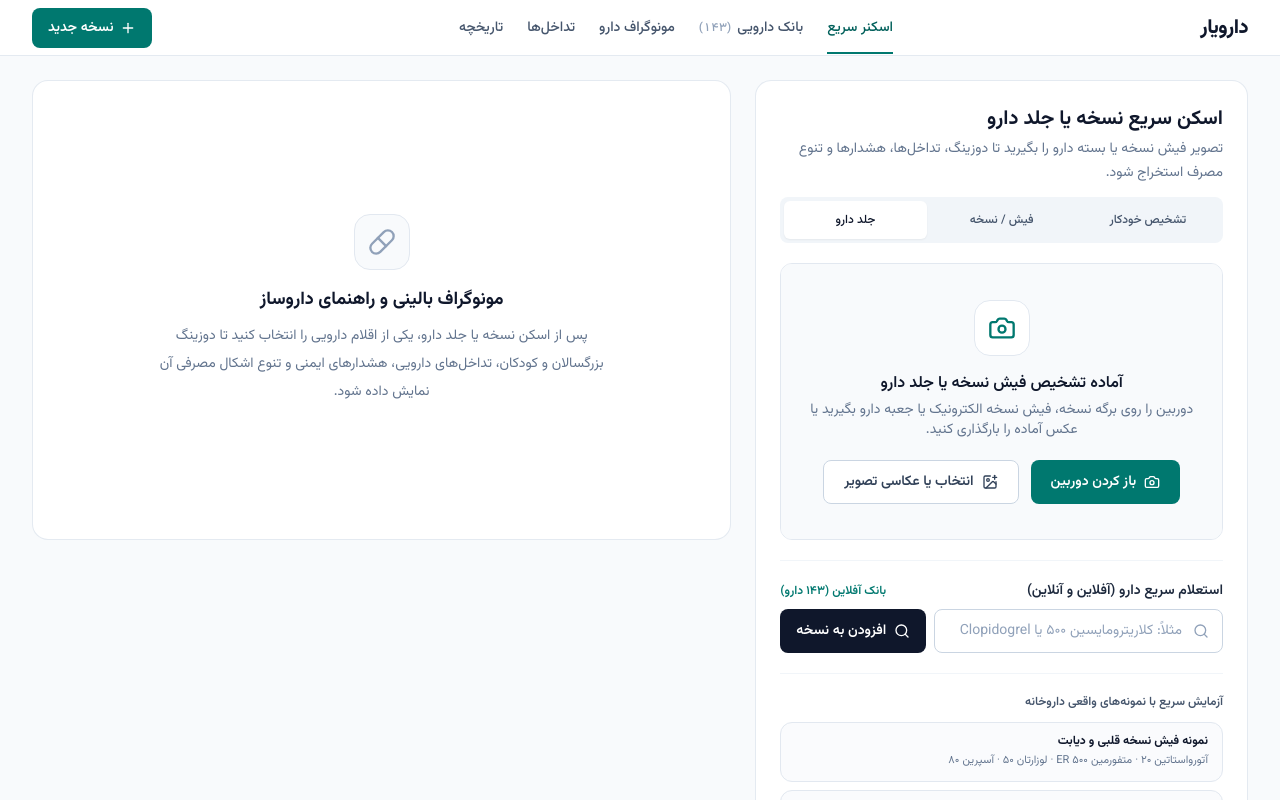
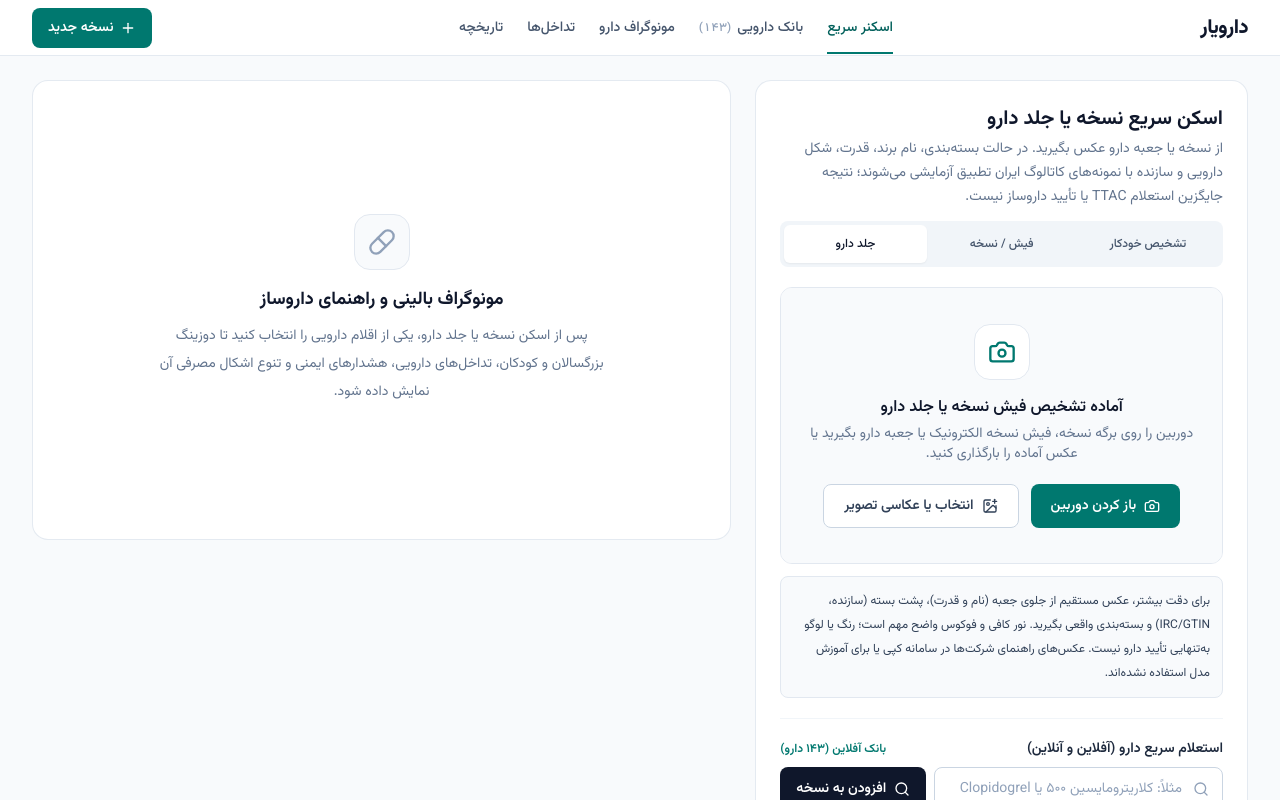
Before and after one commit to mhmpharmacy-tech/Pharmaai, a React (Vite) app: page / in a window 1280 px wide. Both pictures are taken after a click on the button "جلد دارو". Shown: the top 800 px of the page. Built offline with nearby package versions, Linux system fonts and the light colour scheme.

Commit message:
feat(scanner): improve package photo capture guidance and restrict image upload formats

```diff
--- a/src/components/CameraScannerPanel.tsx
+++ b/src/components/CameraScannerPanel.tsx
@@ -192,7 +192,7 @@ export function CameraScannerPanel({
             اسکن سریع نسخه یا جلد دارو
           </h1>
           <p className="mt-1 text-sm leading-6 text-slate-500">
-            تصویر فیش نسخه یا بسته دارو را بگیرید تا دوزینگ، تداخل‌ها، هشدارها و تنوع مصرف استخراج شود.
+            از نسخه یا جعبه دارو عکس بگیرید. در حالت بسته‌بندی، نام برند، قدرت، شکل دارویی و سازنده با نمونه‌های کاتالوگ ایران تطبیق آزمایشی می‌شوند؛ نتیجه جایگزین استعلام TTAC یا تأیید داروساز نیست.
           </p>
         </div>
 
@@ -349,7 +349,7 @@ export function CameraScannerPanel({
         <input
           ref={fileInputRef}
           type="file"
-          accept="image/*"
+          accept="image/jpeg,image/png,image/webp"
           capture="environment"
           onChange={handleFileChange}
           aria-label="انتخاب فایل تصویر نسخه یا جلد دارو"
@@ -375,6 +375,14 @@ export function CameraScannerPanel({
           <Database className="h-4 w-4 shrink-0 text-teal-700" aria-hidden="true" />
           <span>{infoNotice}</span>
         </div>
+      )}
+
+      {scanMode === 'box' && (
+        <p role="note" className="mt-3 rounded-lg border border-slate-200 bg-slate-50 p-3 text-xs leading-6 text-slate-700">
+          برای دقت بیشتر، عکس مستقیم از جلوی جعبه (نام و قدرت)، پشت بسته (سازنده، IRC/GTIN)
+          و بسته‌بندی واقعی بگیرید. نور کافی و فوکوس واضح مهم است؛ رنگ یا لوگو به‌تنهایی تأیید دارو نیست.
+          عکس‌های راهنمای شرکت‌ها در سامانه کپی یا برای آموزش مدل استفاده نشده‌اند.
+        </p>
       )}
 
       {/* Quick Manual Drug Lookup / Add (with Instant Offline Suggestions) */}
```
